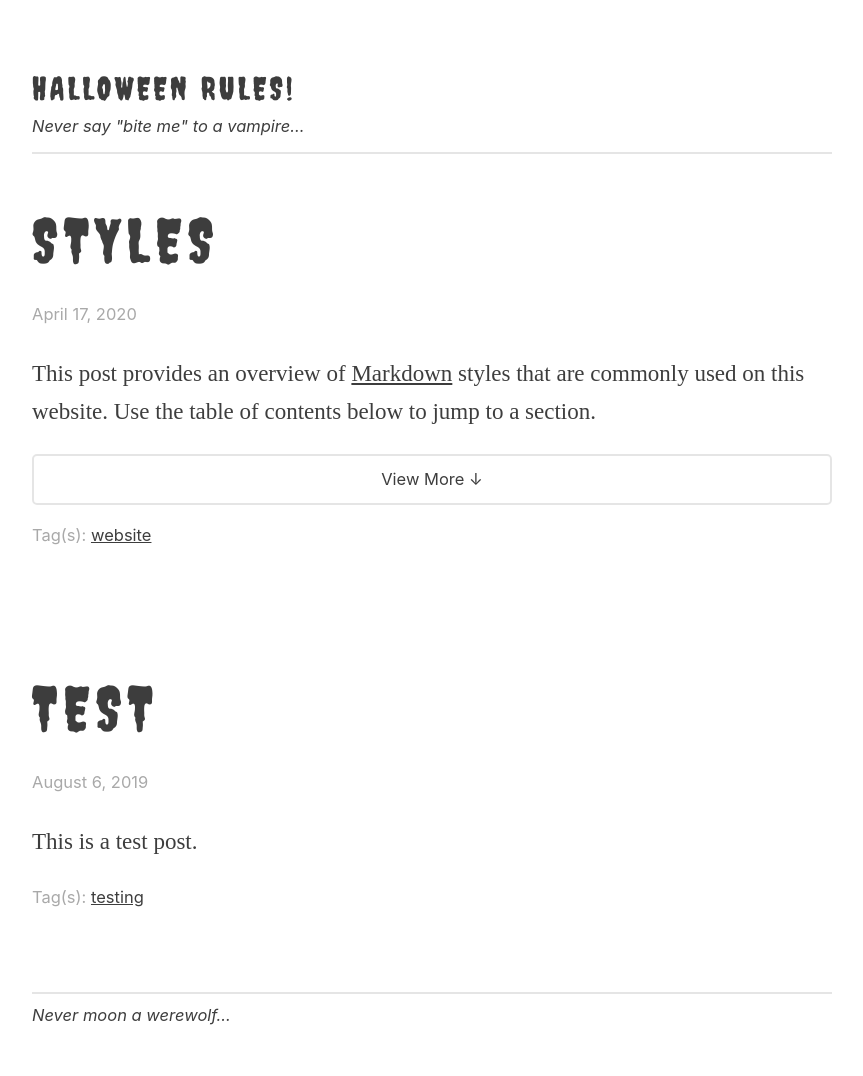
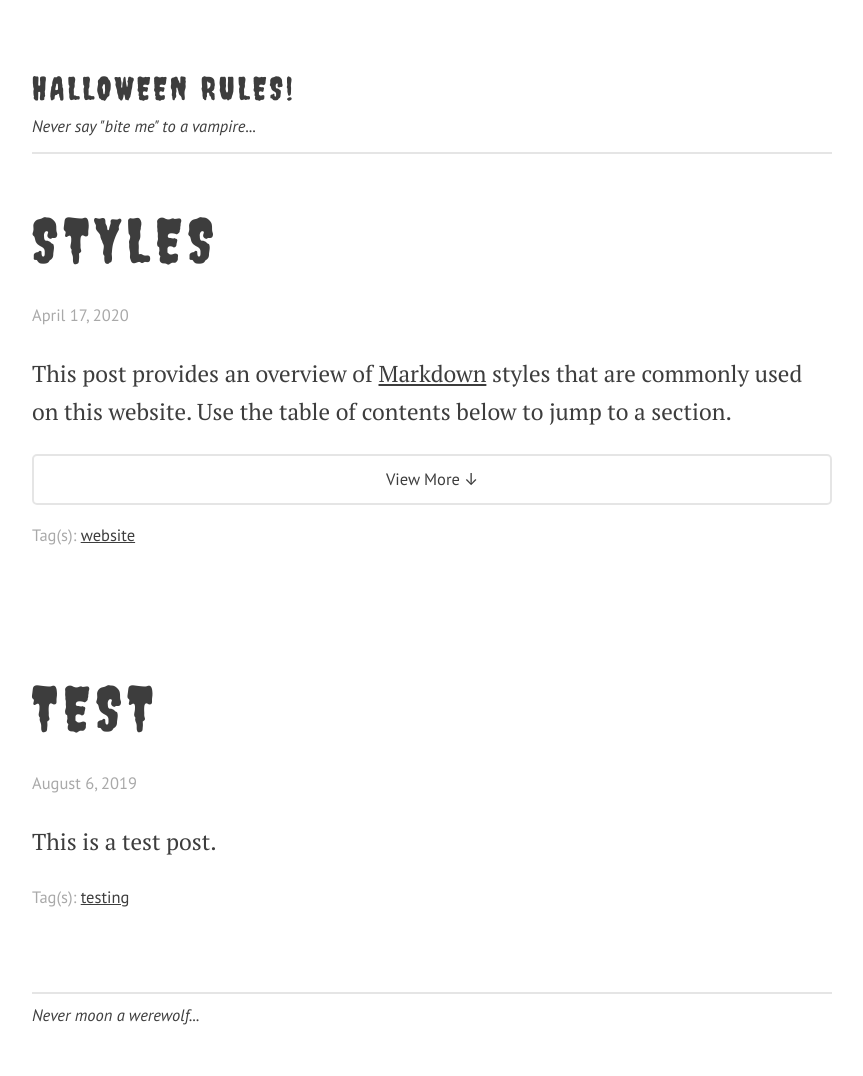
Before and after one commit to lmw13/lmw13, a Jekyll site: the page built from index.html, in a window 1280 px wide. Shown: the whole page, without its empty margins (208-1071 px from the left). Built offline with Jekyll 4.4.1, drawn with Linux system fonts in a browser that asks for light colours; some web fonts are replaced; the list of posts is cut into pages by our own code.

Commit message:
Update style.css

```diff
--- a/css/style.css
+++ b/css/style.css
@@ -5,14 +5,14 @@
 	margin: 1em auto;
 	max-width: 800px;
 	line-height: 1.66;
-	font-family: 'Source Sans Pro', -apple-system, BlinkMacSystemFont, Segoe UI, Helvetica, Arial, sans-serif, Apple Color Emoji, Segoe UI Emoji, Segoe UI Symbol;
+	font-family: 'PT Sans', 'Inter', -apple-system, BlinkMacSystemFont, Segoe UI, Helvetica, Arial, sans-serif, Apple Color Emoji, Segoe UI Emoji, Segoe UI Symbol;
 	font-size: 23px;
 	color: rgba(0, 0, 0, 0.76);
 	padding: 1em;
 }
 
 body p {
-	font-family: 'Source Serif Pro', serif;
+	font-family: 'PT Serif', serif;
 }
 
 .spacer {
@@ -149,7 +149,7 @@
 time,
 .meta,
 figcaption {
-	font-family: 'Source Sans Pro', -apple-system, BlinkMacSystemFont, Segoe UI, Helvetica, Arial, sans-serif, Apple Color Emoji, Segoe UI Emoji, Segoe UI Symbol;
+	font-family: 'PT Sans', 'Inter', -apple-system, BlinkMacSystemFont, Segoe UI, Helvetica, Arial, sans-serif, Apple Color Emoji, Segoe UI Emoji, Segoe UI Symbol;
 	font-size: 0.718em;
 	color: rgb(169, 169, 169);
 }
@@ -182,7 +182,7 @@
 /* Code formatting */
 
 code {
-	font-family: 'Source Code Pro', monospace;
+	font-family: 'PT Mono', monospace;
 }
 
 pre {
@@ -351,7 +351,7 @@
 .post-nav p {
 	flex: 1 1 0;
 	width: 45%;
-	font-family: 'Source Sans Pro', -apple-system, BlinkMacSystemFont, Segoe UI, Helvetica, Arial, sans-serif, Apple Color Emoji, Segoe UI Emoji, Segoe UI Symbol;
+	font-family: 'PT Sans', 'Inter', -apple-system, BlinkMacSystemFont, Segoe UI, Helvetica, Arial, sans-serif, Apple Color Emoji, Segoe UI Emoji, Segoe UI Symbol;
 }
 
 .post-nav a {
```
